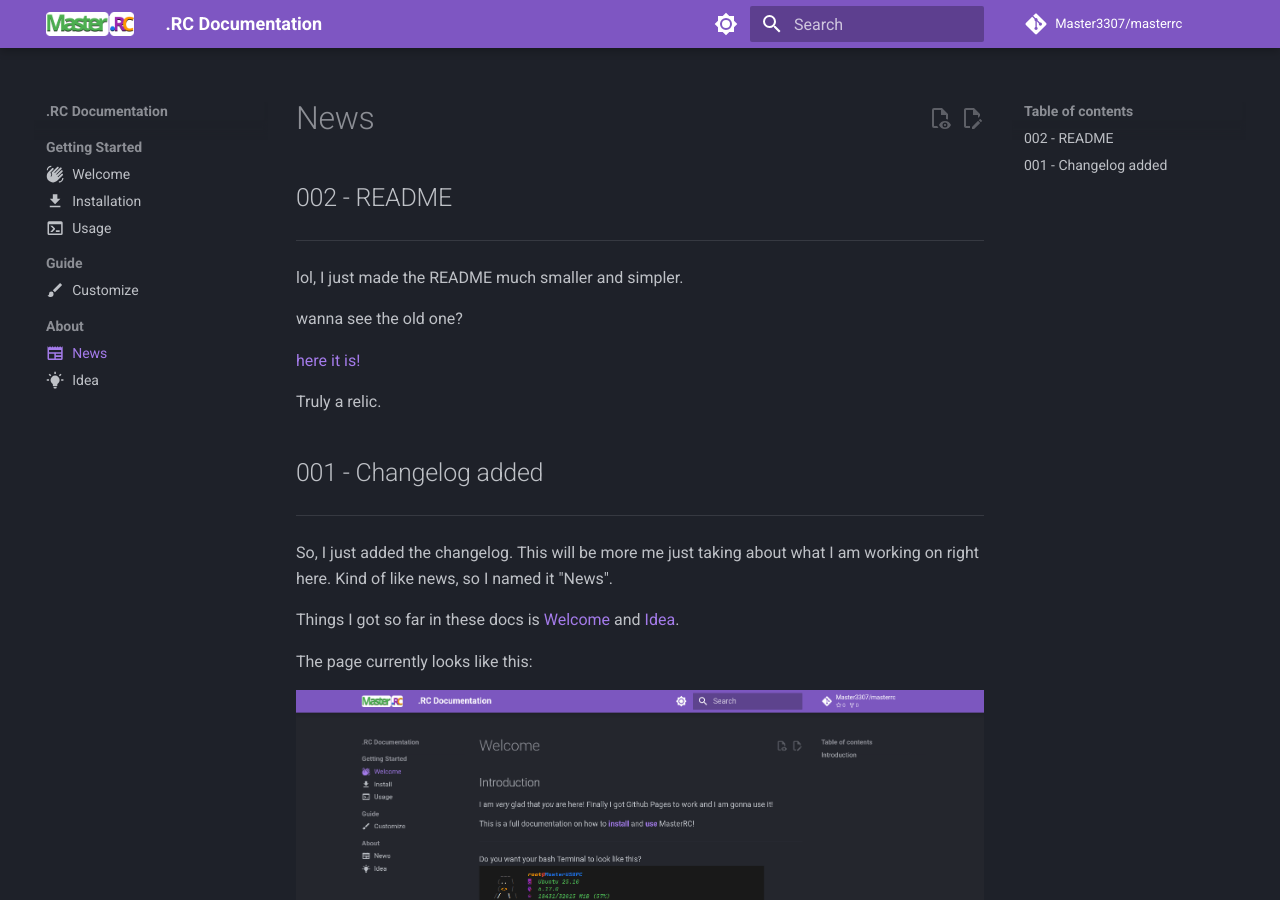
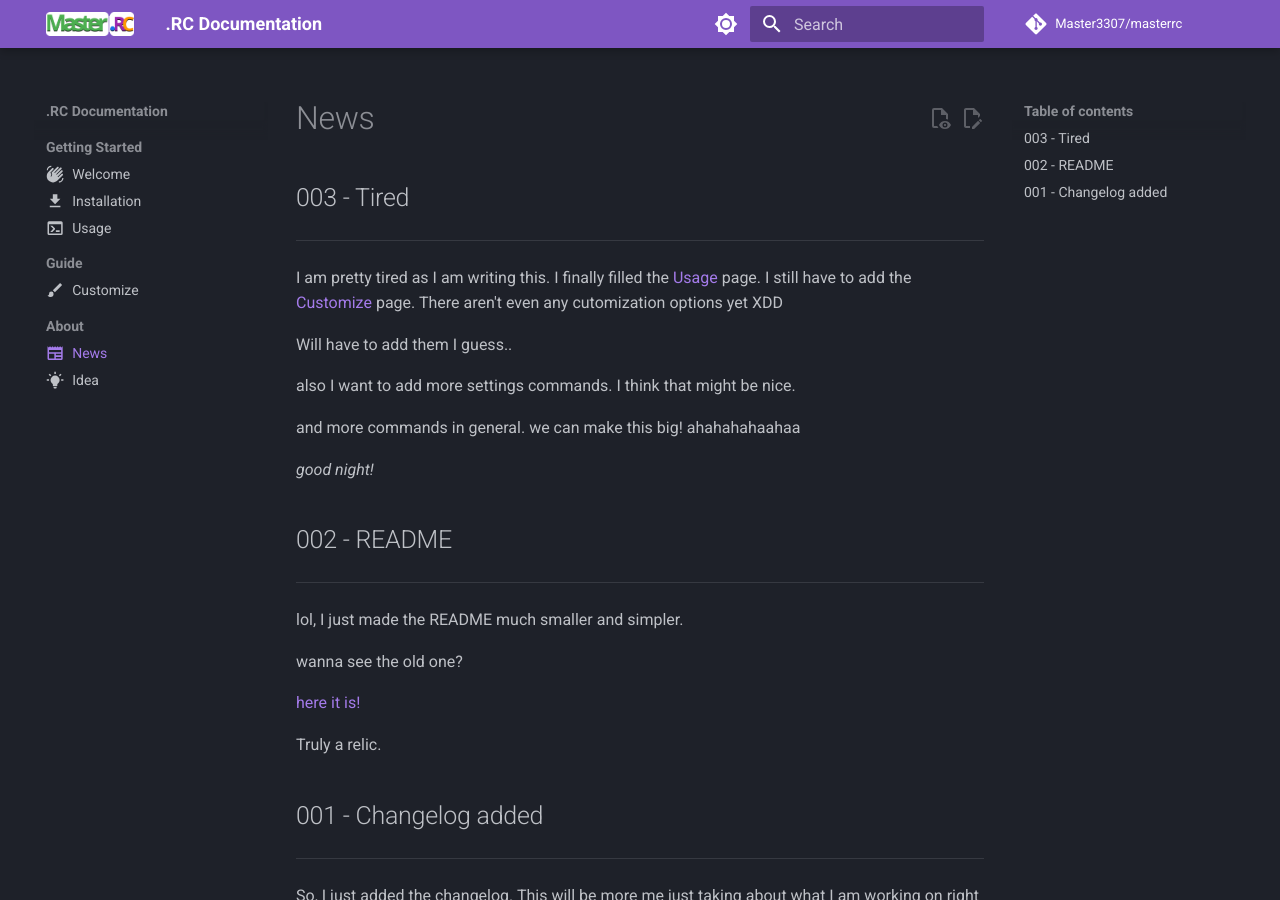
Before and after one commit to Master3307/masterrc, an MkDocs documentation site: the page built from docs/changelog.md, in a window 1280 px wide and 900 px high. Built offline with MkDocs 1.6.1 and Material for MkDocs 9.7.7, drawn with Linux system fonts in a browser that asks for light colours; plug-ins that fetch from the network failed and are left out; comment, search, counter and statistics services are not loaded.

Commit message:
003 - Tired

```diff
--- a/docs/changelog.md
+++ b/docs/changelog.md
@@ -3,6 +3,19 @@ icon: material/newspaper
 ---
 
 # News
+
+## 003 - Tired
+
+---
+I am pretty tired as I am writing this. I finally filled the [Usage](usage.md) page. I still have to add the [Customize](customize.md) page. There aren't even any cutomization options yet XDD
+
+Will have to add them I guess..
+
+also I want to add more settings commands. I think that might be nice.
+
+and more commands in general. we can make this big! ahahahahaahaa
+
+*good night!*
 
 ## 002 - README
 
@@ -14,6 +27,7 @@ wanna see the old one?
 [here it is!](README_old.md)
 
 Truly a relic.
+
 ## 001 - Changelog added
 
 ---
```
